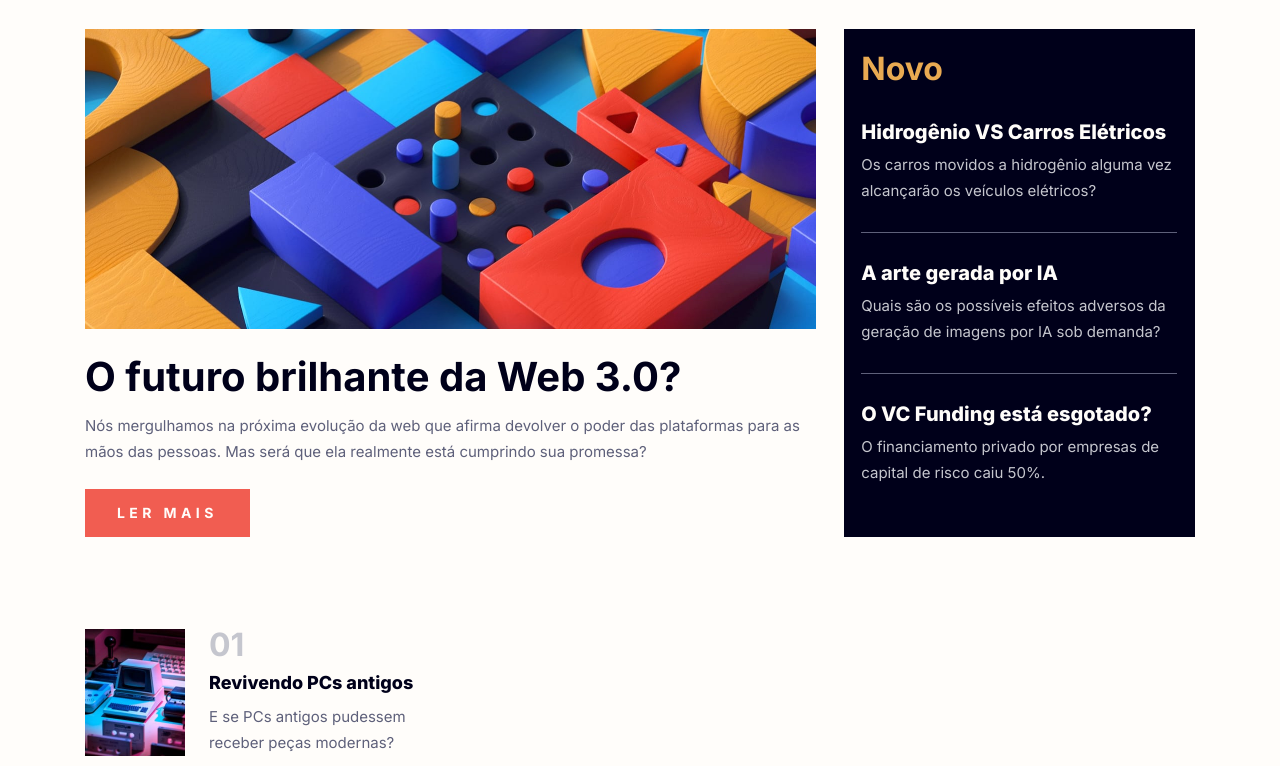
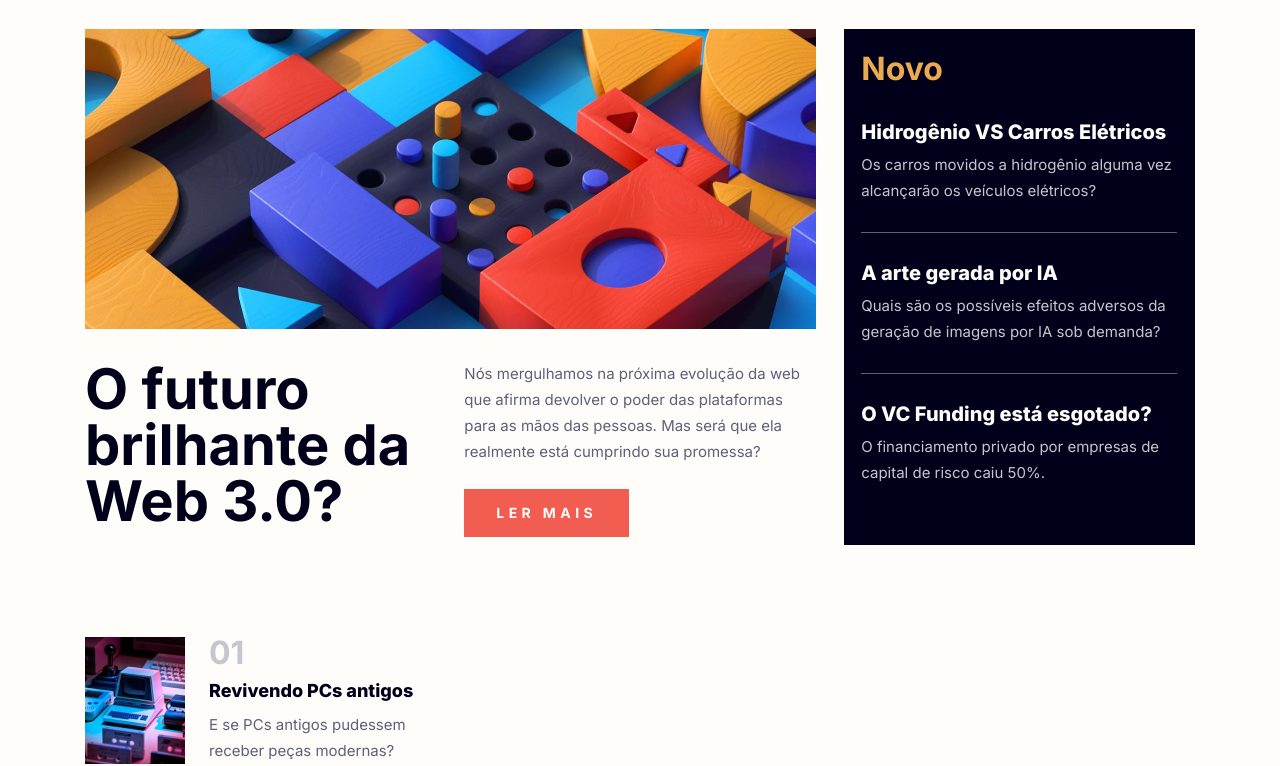
Before and after one commit to ga062262/noticias, a plain HTML site: page index.html in a window 1280 px wide. Shown: the part 71-837 px from the top of the page. Drawn offline with Linux system fonts and the light colour scheme.

Commit message:
Finalização da responsividade para o desktop

```diff
--- a/index.html
+++ b/index.html
@@ -48,8 +48,10 @@
                 <img src="./assets/images/image-web-3-mobile.jpg" alt="ícone de puzzle colorido">
             </picture>
             <h1>O futuro brilhante da Web 3.0?</h1>
-            <p>Nós mergulhamos na próxima evolução da web que afirma devolver o poder das plataformas para as mãos das pessoas. Mas será que ela realmente está cumprindo sua promessa?</p>
-            <button>Ler Mais</button>
+            <div>
+                <p>Nós mergulhamos na próxima evolução da web que afirma devolver o poder das plataformas para as mãos das pessoas. Mas será que ela realmente está cumprindo sua promessa?</p>
+                <button>Ler Mais</button>
+            </div>
         </section>
 
         <section class="segunda-secao">
--- a/style.css
+++ b/style.css
@@ -192,6 +192,26 @@ main {
 
     .primeira-secao {
         grid-column: 1 / 3;
+
+        display: grid;
+        grid-template-columns: 1fr 1fr;
+        gap: 1.75rem;
+    }
+
+    .primeira-secao picture {
+        grid-column: 1 / 3;
+    }
+
+    .primeira-secao img {
+        margin: 0;
+    }
+
+    .primeira-secao h1 {
+        font-size: 3.5rem;
+    }
+
+    .secunda-secao h2 {
+        font-size: 2.5rem;
     }
 
     header > button {
```
